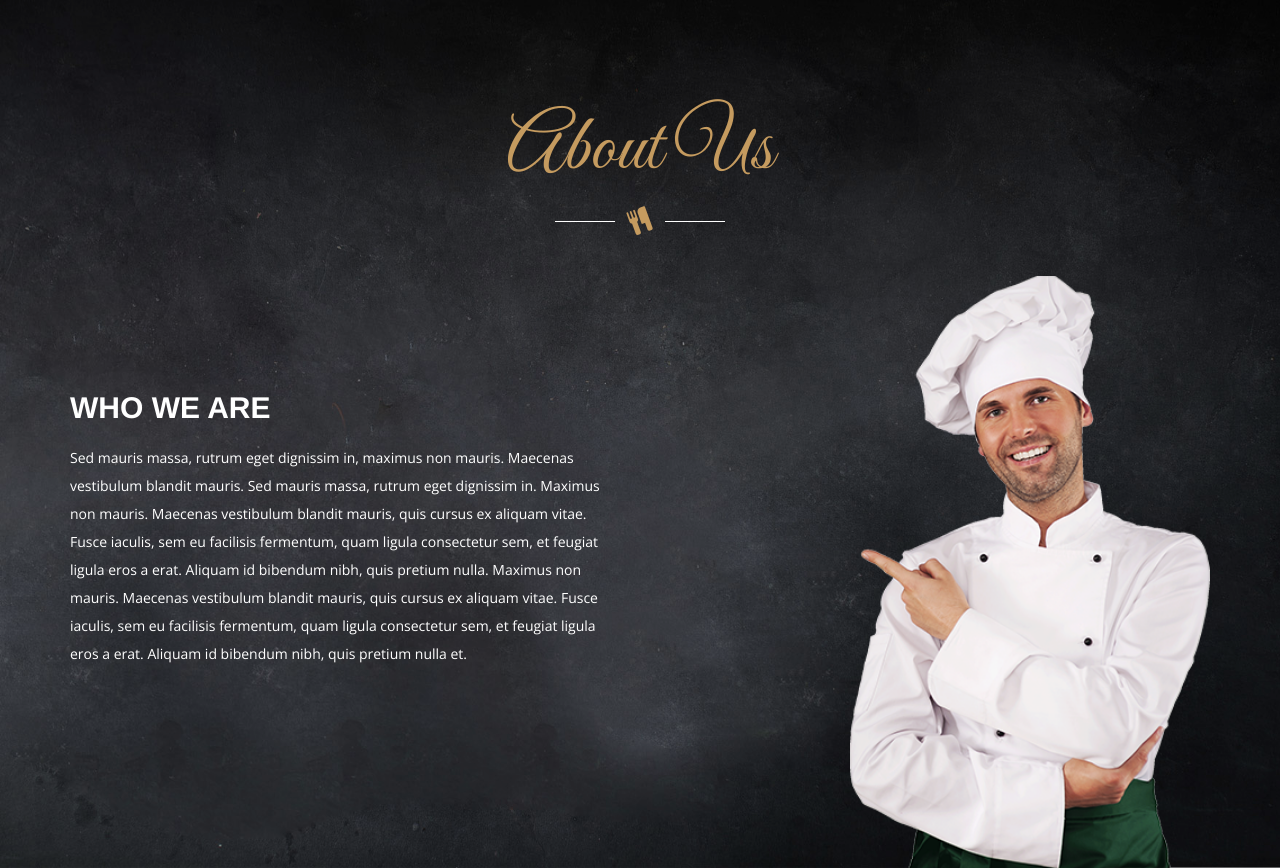
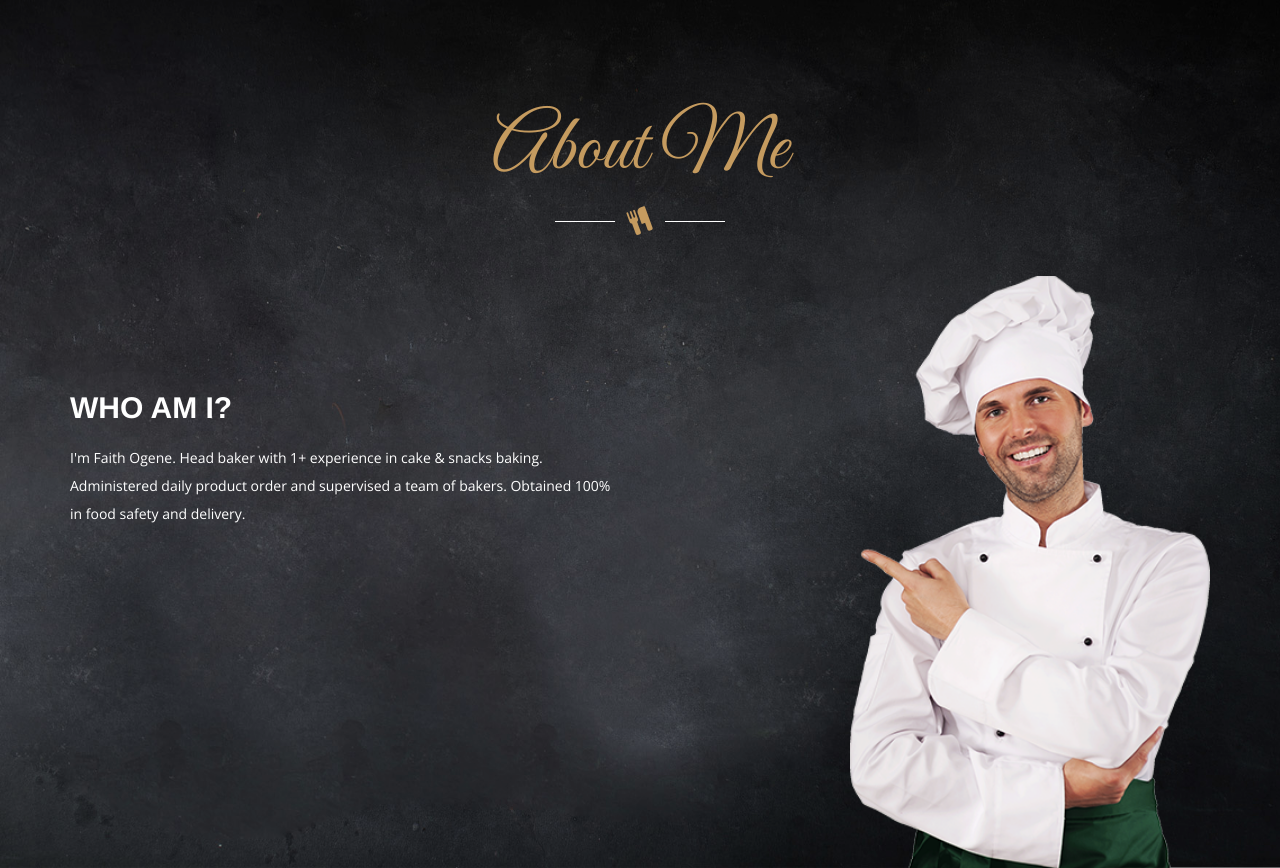
Before and after one commit to droidchief/Omoh-s-Recipe, a plain HTML site: page index.html in a window 1280 px wide. Shown: the part 806-1674 px from the top of the page. Drawn offline with nearby package versions, Linux system fonts and the light colour scheme; some packages are replaced by stand-ins of ours; files whose address does not match are found by name; a web font is replaced by a local one.

Commit message:
Fix: UI update

```diff
--- a/index.html
+++ b/index.html
@@ -127,7 +127,7 @@
             <div class="container">
                 <div class="row">
                     <div class="about-caption section-title-box col-md-6 col-md-offset-3">
-                        <h1>About Us</h1>
+                        <h1>About Me</h1>
                         <span class="title-divider">
                                 <i class="fa fa-cutlery" aria-hidden="true"></i>
                             </span>
@@ -137,10 +137,8 @@
                 <div class="row">
                     <div class="col-sm-6">
                         <div class="about-content">
-                            <h3>WHO WE ARE</h3>
-                            <p>Sed mauris massa, rutrum eget dignissim in, maximus non mauris. Maecenas vestibulum blandit mauris. Sed mauris massa, rutrum eget dignissim in. Maximus non mauris. Maecenas vestibulum blandit mauris, quis cursus ex aliquam
-                                vitae. Fusce iaculis, sem eu facilisis fermentum, quam ligula consectetur sem, et feugiat ligula eros a erat. Aliquam id bibendum nibh, quis pretium nulla. Maximus non mauris. Maecenas vestibulum blandit mauris, quis cursus
-                                ex aliquam vitae. Fusce iaculis, sem eu facilisis fermentum, quam ligula consectetur sem, et feugiat ligula eros a erat. Aliquam id bibendum nibh, quis pretium nulla et.</p>
+                            <h3>WHO AM I?</h3>
+                            <p>I'm Faith Ogene. Head baker with 1+ experience in cake & snacks baking. Administered daily product order and supervised a team of bakers. Obtained 100% in food safety and delivery.</p>
                             <!-- <a href="#" class="vojon-btn">Resever Now </a> -->
                             <!-- <a href="#" class="vojon-btn">Learn More</a> -->
                         </div>
@@ -205,7 +203,7 @@
                             <div class="best-service-img">
                                 <i class="vojon-dinner"></i>
                             </div>
-                            <h4>Perfait</h4>
+                            <h4>Pafait</h4>
                         </div>
                     </div>
                     <div class="col-md-4 col-sm-6">
```
Also changed, not shown: images/logo.jpeg (added), 3 other files.
